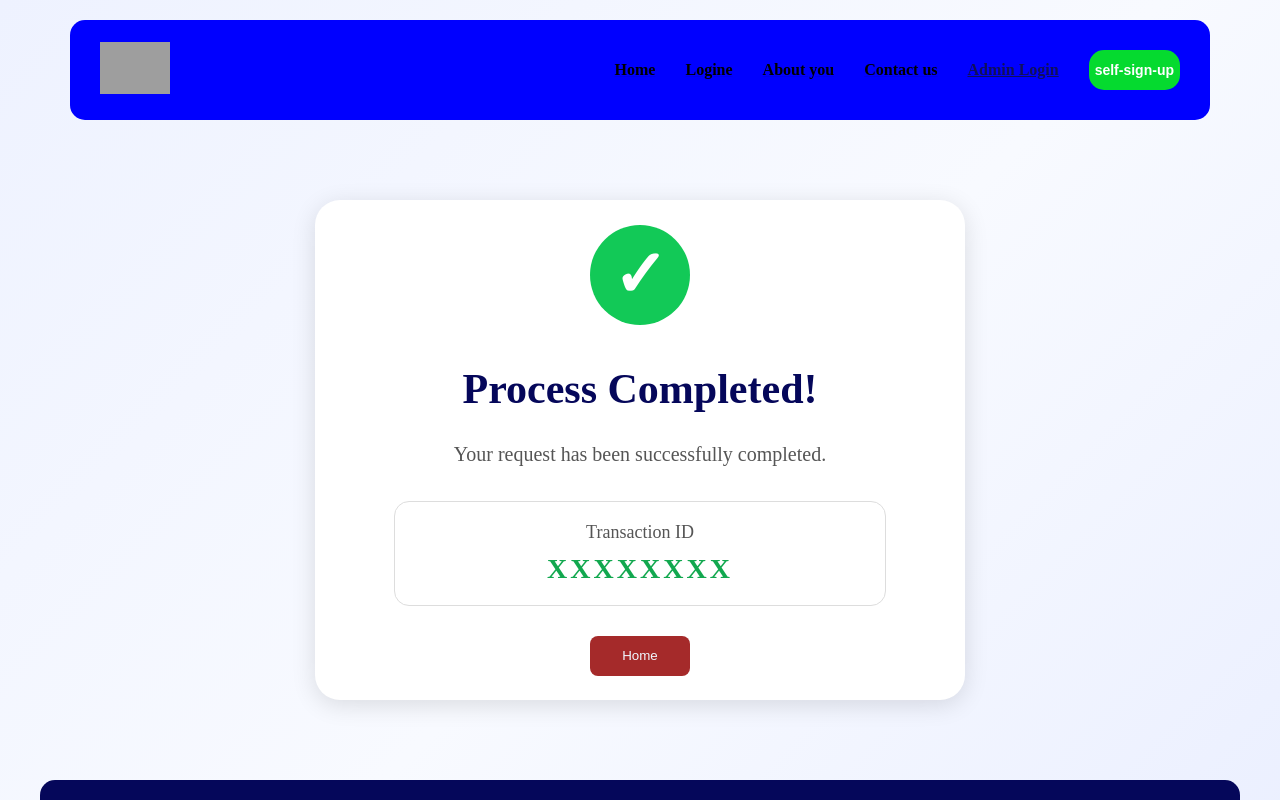
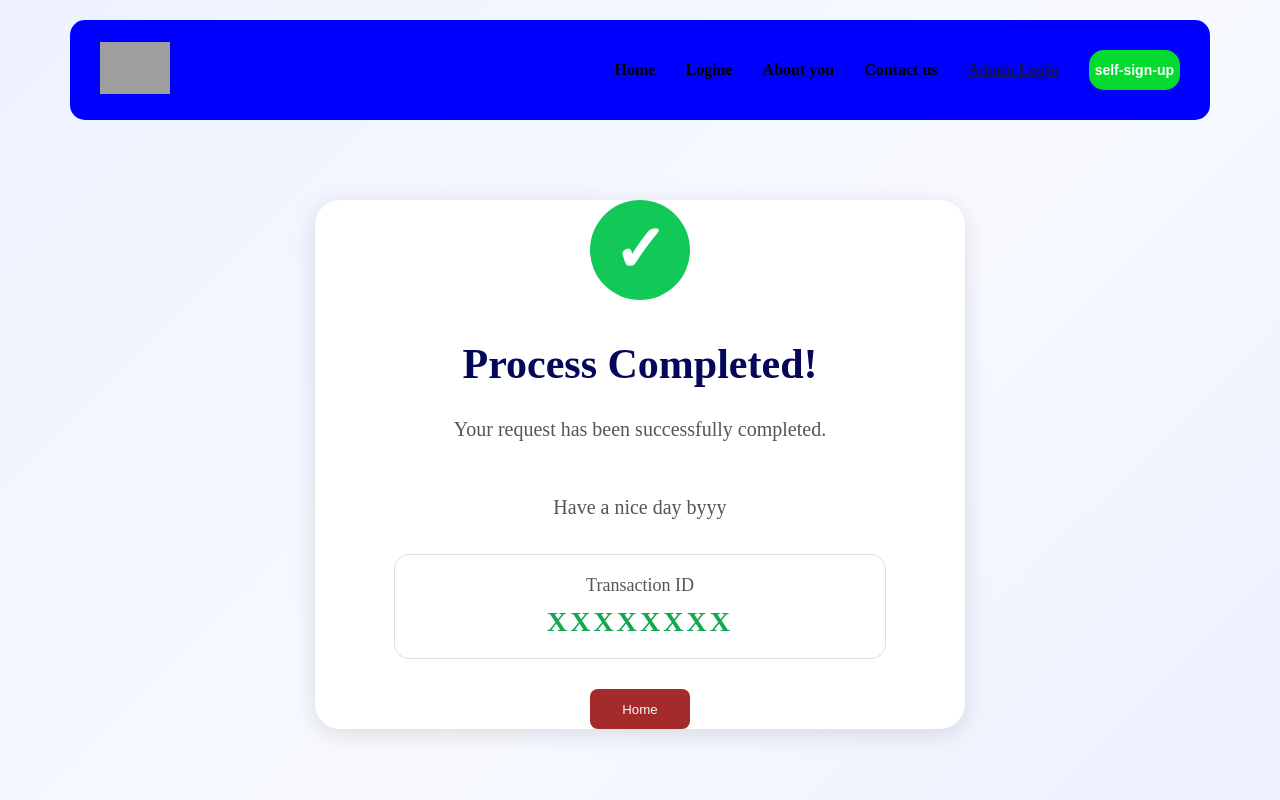
Before and after one commit to Rahul2824/Credit-Card, a React (Vite) app in the folder vite-project/: page /Sucess in a window 1280 px wide. Shown: the top 800 px of the page. Built offline with nearby package versions, Linux system fonts and the light colour scheme; grey boxes are pictures that could not be loaded.

Commit message:
small changes

```diff
--- a/vite-project/src/Sucess.jsx
+++ b/vite-project/src/Sucess.jsx
@@ -30,6 +30,7 @@ function Sucess() {
   <p>
     Your request has been successfully completed.
   </p>
+  <p>Have a nice day byyy</p>
 
   <div className="transaction-box">
     <span>Transaction ID</span>
```
Also changed, not shown: 2 other files (tests, documents, lock files or other folders).
